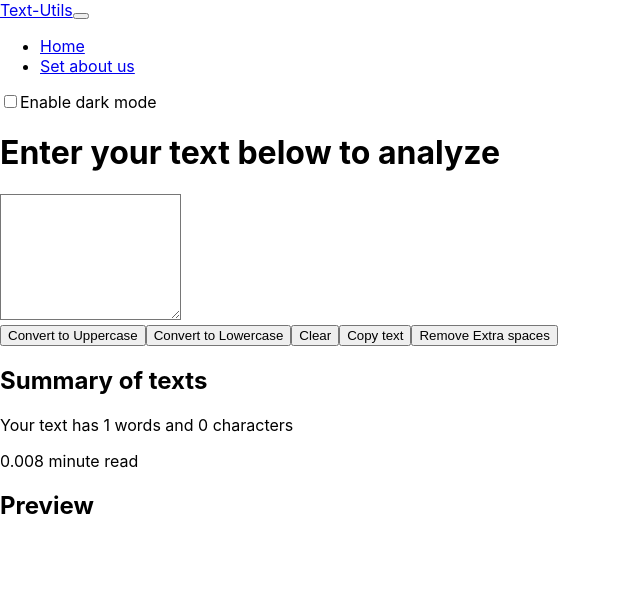
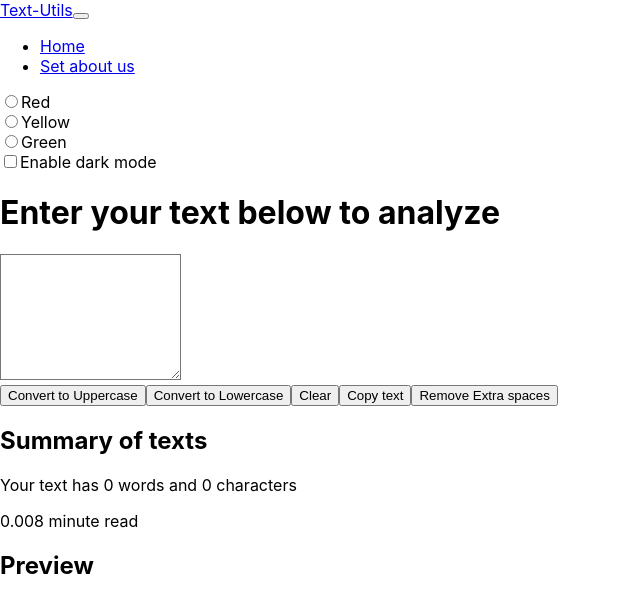
Before and after one commit to Mr-Apoorv/textUtils2, a React (Create React App) app: page / in a window 1280 px wide. Shown: the top 612 px of the page, without its empty margins (0-640 px from the left). Built offline with nearby package versions, Linux system fonts and the light colour scheme; the HTML template or start-up script is replaced by a standard one.

Commit message:
L-14 Exercise 2: Adding Custom Color Theme to TextUtils

```diff
--- a/src/App.js
+++ b/src/App.js
@@ -8,6 +8,7 @@ import Alert from "./components/Alert";
 function App() {
   const [mode, setMode] = useState("light");
   const [alert, setAlert] = useState(null);
+  // const [theme, setTheme] = useState(null);
 
   const showAlert = (message, type) => {
     setAlert({
@@ -32,11 +33,36 @@ function App() {
       showAlert("Light mode enabled", "success");
     }
   };
+
+  const handleRadioToggleMode = (theme) => {
+    if (theme === "red") {
+      setMode("light");
+      document.body.style.backgroundColor = "red";
+      document.body.style.color = "white";
+      showAlert("Red theme enabled", "success");
+    } else if (theme === "yellow") {
+      setMode("light");
+      document.body.style.backgroundColor = "yellow";
+      document.body.style.color = "black";
+      showAlert("Yellow theme enabled", "success");
+    } else if (theme === "green") {
+      setMode("light");
+      document.body.style.backgroundColor = "green";
+      document.body.style.color = "white";
+      showAlert("Green theme enabled", "success");
+    }
+  };
+
   return (
     <>
       {/* <NavBar title="Text-Utils" aboutText="About-textUtils"/> */}
       {/* <NavBar/> */}
-      <NavBar title="Text-Utils" mode={mode} toggleMode={handleToggleMode} />
+      <NavBar
+        title="Text-Utils"
+        mode={mode}
+        toggleMode={handleToggleMode}
+        radioToggleMode={handleRadioToggleMode}
+      />
       <Alert alert={alert} />
       <div className="container">
         <TextForm
--- a/src/components/NavBar.js
+++ b/src/components/NavBar.js
@@ -35,6 +35,57 @@ export default function NavBar(props) {
             </li>
           </ul>
           <div
+            className={`form-check form-check-inline text-${
+              props.mode === "light" ? "dark" : "light"
+            }`}
+          >
+            <input
+              className="form-check-input"
+              type="radio"
+              name="inlineRadioOptions"
+              id="inlineRadio1"
+              value="red"
+              onChange={() => props.radioToggleMode("red")}
+            />
+            <label className="form-check-label" htmlFor="inlineRadio1">
+              Red
+            </label>
+          </div>
+          <div
+            className={`form-check form-check-inline text-${
+              props.mode === "light" ? "dark" : "light"
+            }`}
+          >
+            <input
+              className="form-check-input"
+              type="radio"
+              name="inlineRadioOptions"
+              id="inlineRadio2"
+              value="yellow"
+              onChange={() => props.radioToggleMode("yellow")}
+            />
+            <label className="form-check-label" htmlFor="inlineRadio2">
+              Yellow
+            </label>
+          </div>
+          <div
+            className={`form-check form-check-inline text-${
+              props.mode === "light" ? "dark" : "light"
+            }`}
+          >
+            <input
+              className="form-check-input"
+              type="radio"
+              name="inlineRadioOptions"
+              id="inlineRadio3"
+              value="green"
+              onChange={() => props.radioToggleMode("green")}
+            />
+            <label className="form-check-label" htmlFor="inlineRadio3">
+              Green
+            </label>
+          </div>
+          <div
             className={`form-check form-switch text-${
               props.mode === "light" ? "dark" : "light"
             }`}
--- a/src/components/TextForm.js
+++ b/src/components/TextForm.js
@@ -79,8 +79,8 @@ export default function TextForm(props) {
       <div style={{ color: props.mode === "dark" ? "white" : "black" }}>
         <h2>Summary of texts</h2>
         <p>
-          Your text has {text.split(" ").length} words and {text.length}{" "}
-          characters
+          Your text has {removeEmptyStringFromArray(text.split(" ")).length}{" "}
+          words and {text.length} characters
         </p>
         <p>{(0.008 * text.split(" ").length).toFixed(3)} minute read</p>
         <h2>Preview</h2>
@@ -90,6 +90,16 @@ export default function TextForm(props) {
   );
 }
 
+const removeEmptyStringFromArray = (arr) => {
+  let arr2 = [];
+  arr.forEach((element) => {
+    if (element !== " " && element !== "") {
+      arr2.push(element);
+    }
+  });
+  return arr2;
+};
+
 TextForm.propTypes = {
   heading: PropTypes.string.isRequired,
 };
```
